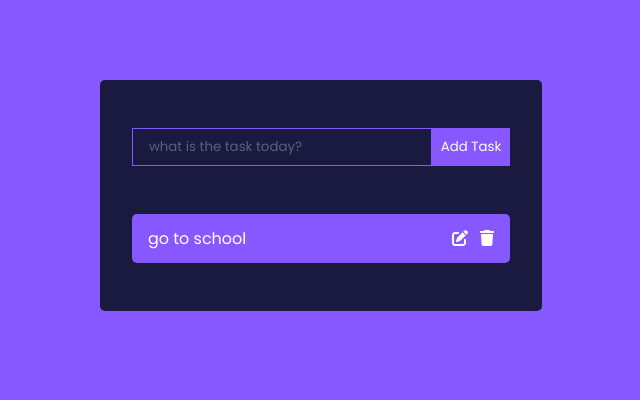
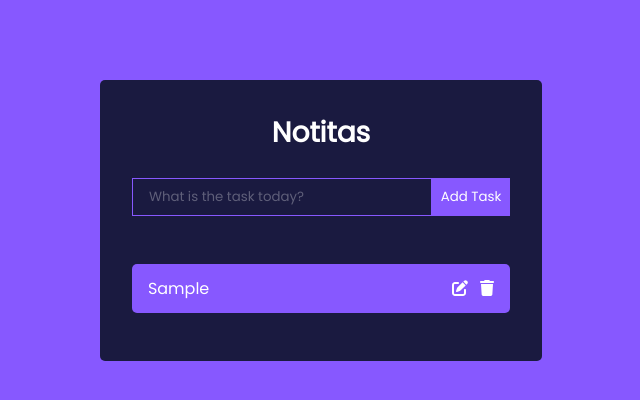
Before and after one commit to PalomoAn/todo, a React (Create React App) app: page / in a window 1280 px wide. Both pictures are taken after typing "Sample" into the empty fields and a click on the button "Add Task". Shown: the top 400 px of the page, without its empty margins (319-959 px from the left). Built offline with nearby package versions, Linux system fonts and the light colour scheme.

Commit message:
added underline to denote task completed when clicking on the task

```diff
--- a/src/components/Todo.js
+++ b/src/components/Todo.js
@@ -3,10 +3,10 @@ import { FontAwesomeIcon } from '@fortawesome/react-fontawesome'
 import { faPenToSquare } from '@fortawesome/free-solid-svg-icons'
 import { faTrash } from '@fortawesome/free-solid-svg-icons'
 
-export function Todo() {
+export const Todo = ({task, toggleComplete}) => {
   return (
     <div className='Todo'>
-      <p>go to school</p>
+      <p onClick={()=>toggleComplete(task.id)} className={`${task.completed ? 'completed' : "incompleted"}`}>{task.task}</p>
       <div>
         <FontAwesomeIcon icon={faPenToSquare} />
         <FontAwesomeIcon icon={faTrash} />
--- a/src/components/TodoForm.js
+++ b/src/components/TodoForm.js
@@ -11,14 +11,9 @@ export const TodoForm = ({addTodo}) => {
     setValue("")
   }
   return (
-    <form className='TodoForm' onSubmit={handleSubmit}>
-        <input type='text' className='todo-input'
-        value={value}
-        placeholder='what is the task today?' onChange={(e) => setValue(e.target.value)}/>
-        <button type='submit' className='todo-btn'>
-          Add Task
-        </button>
-
-    </form>
+    <form onSubmit={handleSubmit} className="TodoForm">
+    <input type="text" value={value} onChange={(e) => setValue(e.target.value)} className="todo-input" placeholder='What is the task today?' />
+    <button type="submit" className='todo-btn'>Add Task</button>
+  </form>
   )
 }
--- a/src/components/TodoWraper.js
+++ b/src/components/TodoWraper.js
@@ -14,10 +14,24 @@ export const TodoWraper = () => {
     setTodos([...todos,{id: uuidv4(), task: todo, completed: false, isEditing: false}])
     console.log(todo)
   }
+
+  const toggleComplete = (id) => {
+    setTodos(
+      todos.map((todo) =>
+        todo.id === id ? { ...todo, completed: !todo.completed } : todo
+      )
+    );
+  }
+
   return (
     <div className='TodoWrapper'>
+      <h1>Notitas</h1>
         <TodoForm addTodo={addTodo}/>
-        <Todo/>
+        {todos.map((todo,index)=>(
+            <Todo task ={todo} key={index}
+            toggleComplete = {toggleComplete} />
+        ))}
+
     </div>
   )
 }
```
